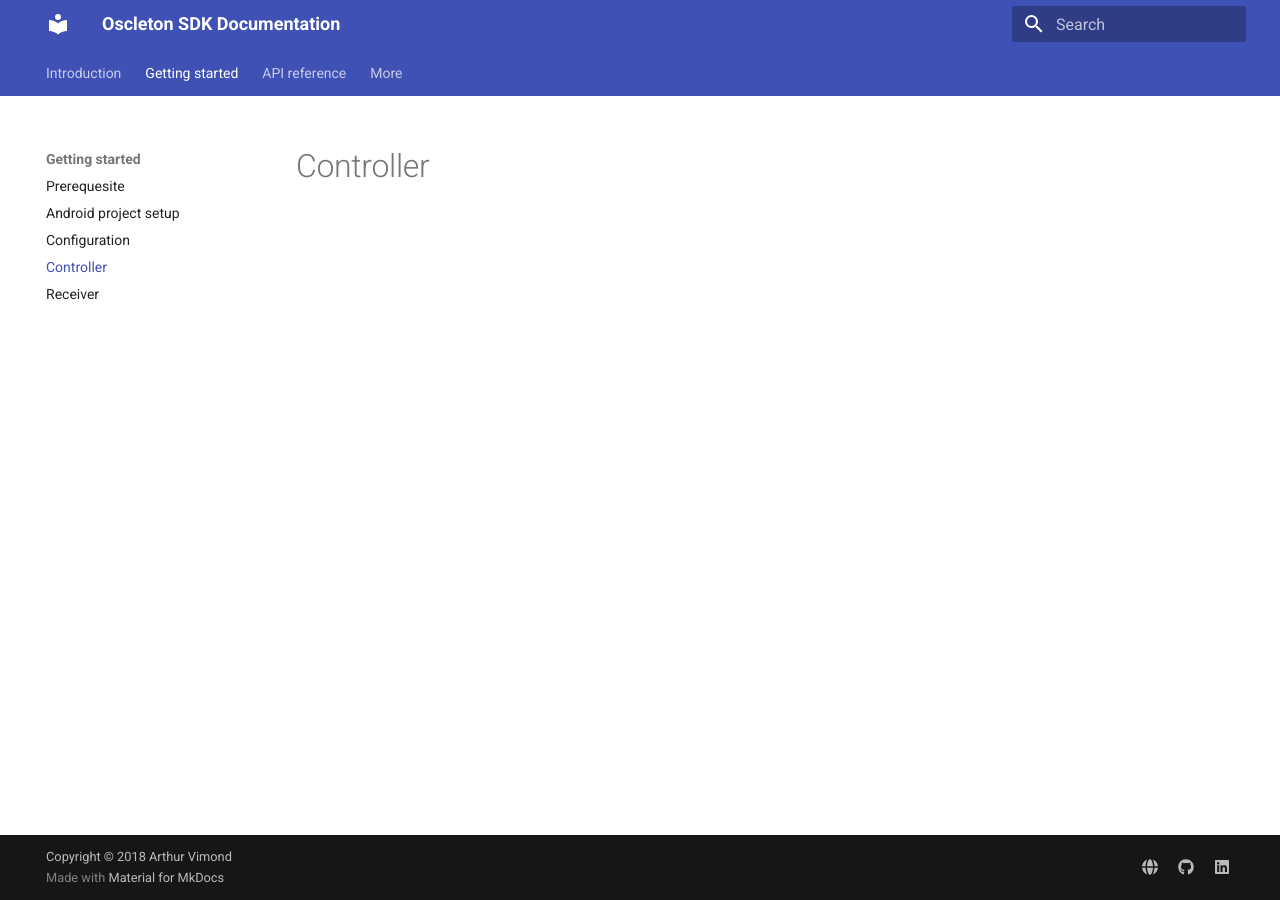
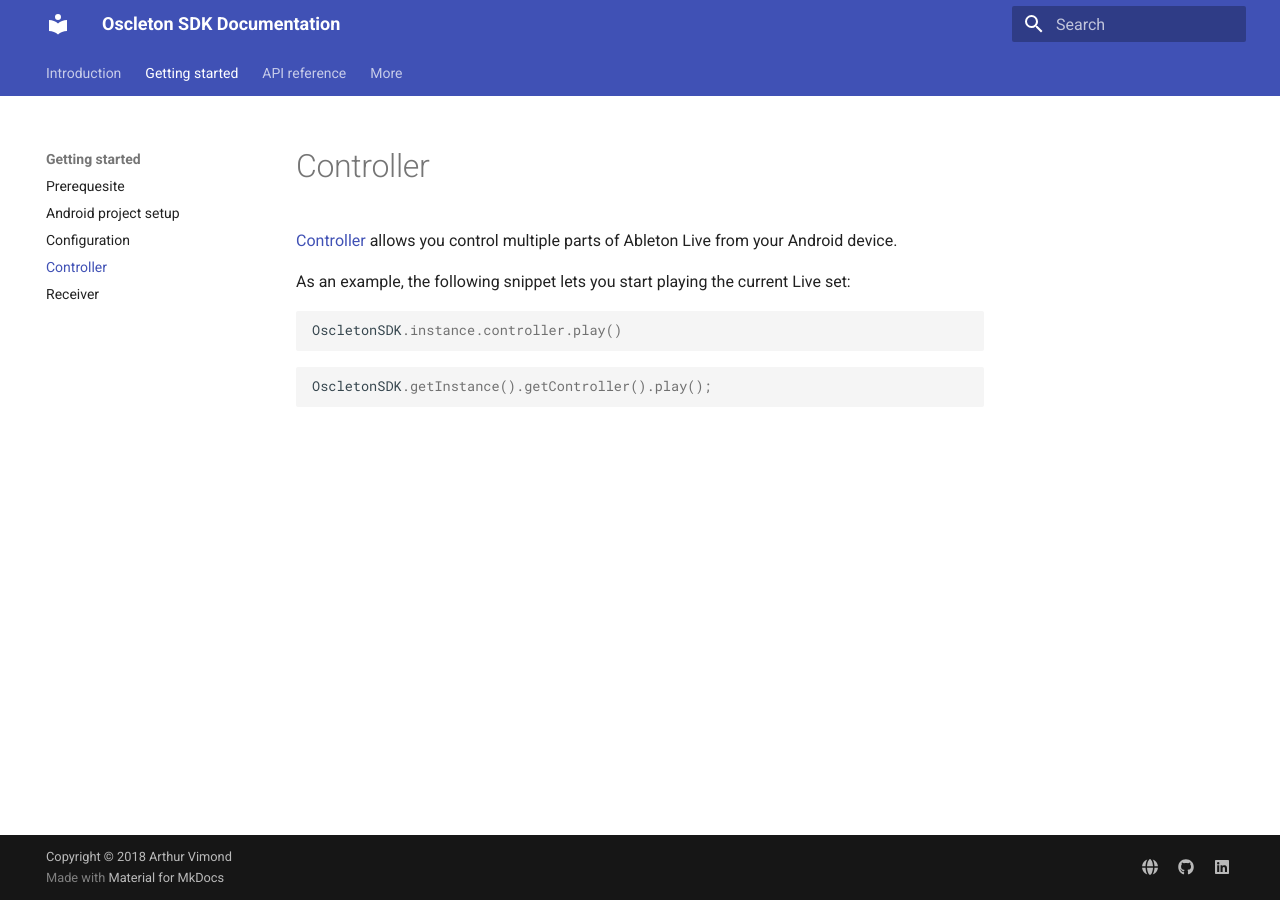
Before and after one commit to ArthurVimond/oscleton-android-sdk, an MkDocs documentation site: the page built from doc/docs/getting-started/controller.md, in a window 1280 px wide. Built offline with MkDocs 1.6.1 and Material for MkDocs 9.7.7, drawn with Linux system fonts in a browser that asks for light colours; old or Windows-style settings are respelled for this version of MkDocs.

Commit message:
doc(mkdocs): improve Controller page

````diff
--- a/doc/docs/getting-started/controller.md
+++ b/doc/docs/getting-started/controller.md
@@ -1 +1,13 @@
 # Controller
+
+[Controller](../api-reference/fr.arthurvimond.oscletonsdk/-controller/) allows you control multiple parts of Ableton Live from your Android device.
+
+As an example, the following snippet lets you start playing the current Live set:
+
+``` kotlin
+OscletonSDK.instance.controller.play()
+```
+
+``` java
+OscletonSDK.getInstance().getController().play();
+```
````
